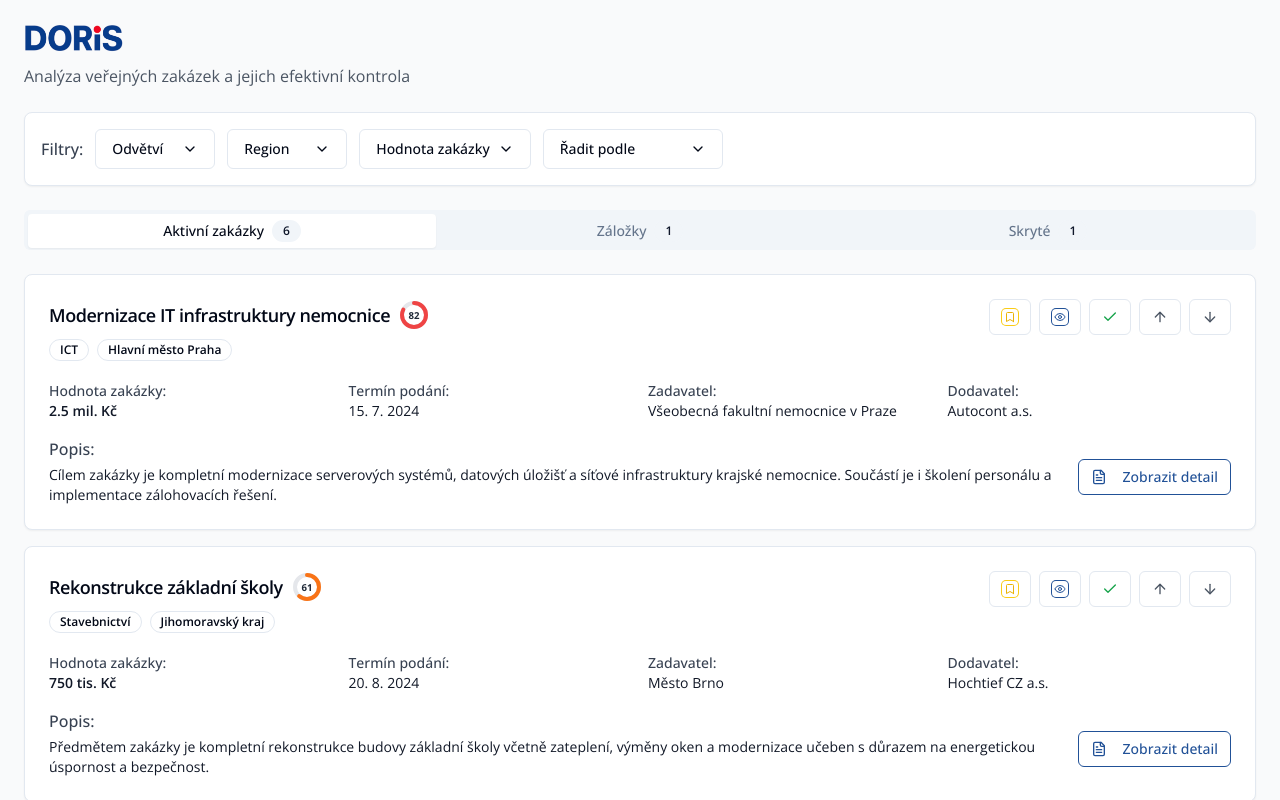
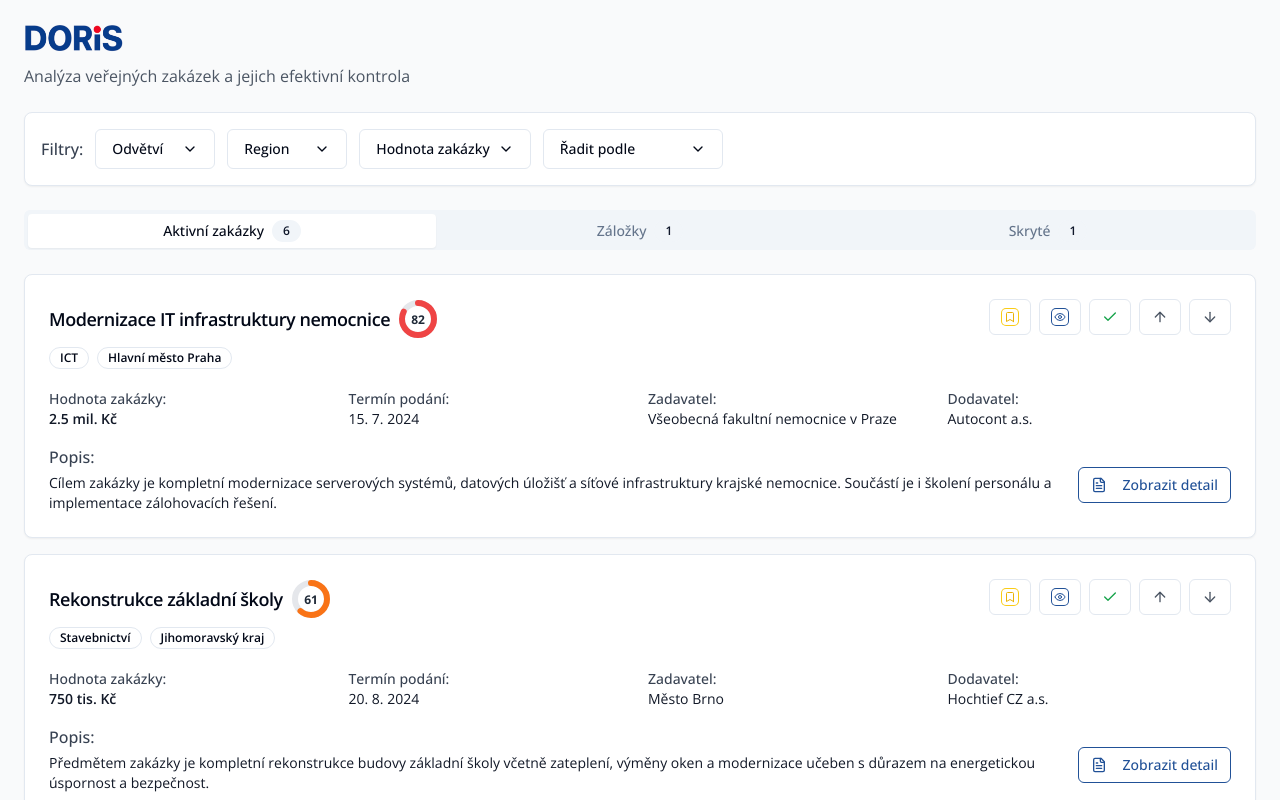
Before and after one commit to skupina-onebond/verejne-priority-kompas, a React (Vite) app: page /seznam in a window 1280 px wide. Shown: the top 800 px of the page. Built offline with nearby package versions, Linux system fonts and the light colour scheme.

Commit message:
Update PublicContractCard.tsx

```diff
--- a/src/components/PublicContractCard.tsx
+++ b/src/components/PublicContractCard.tsx
@@ -53,7 +53,7 @@ export const PublicContractCard: React.FC<PublicContractCardProps> = ({
               <div className="flex items-center gap-2 mb-2">
                 <CardTitle className="text-lg">{contract.title}</CardTitle>
                 {contract.riskScore !== undefined && (
-                  <ScoreCircle score={contract.riskScore} size={32} />
+                  <ScoreCircle score={contract.riskScore} size={40} />
                 )}
               </div>
               <div className="flex flex-wrap gap-2 mb-2">
```
